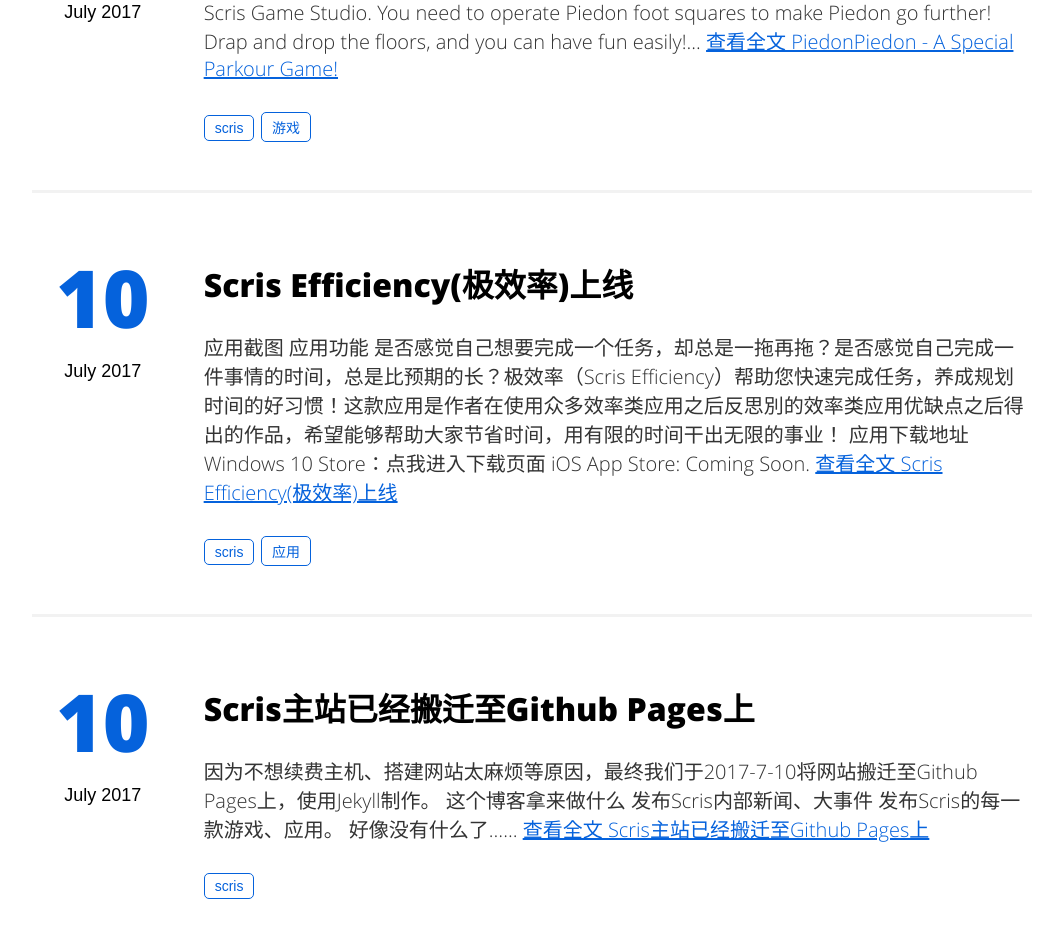
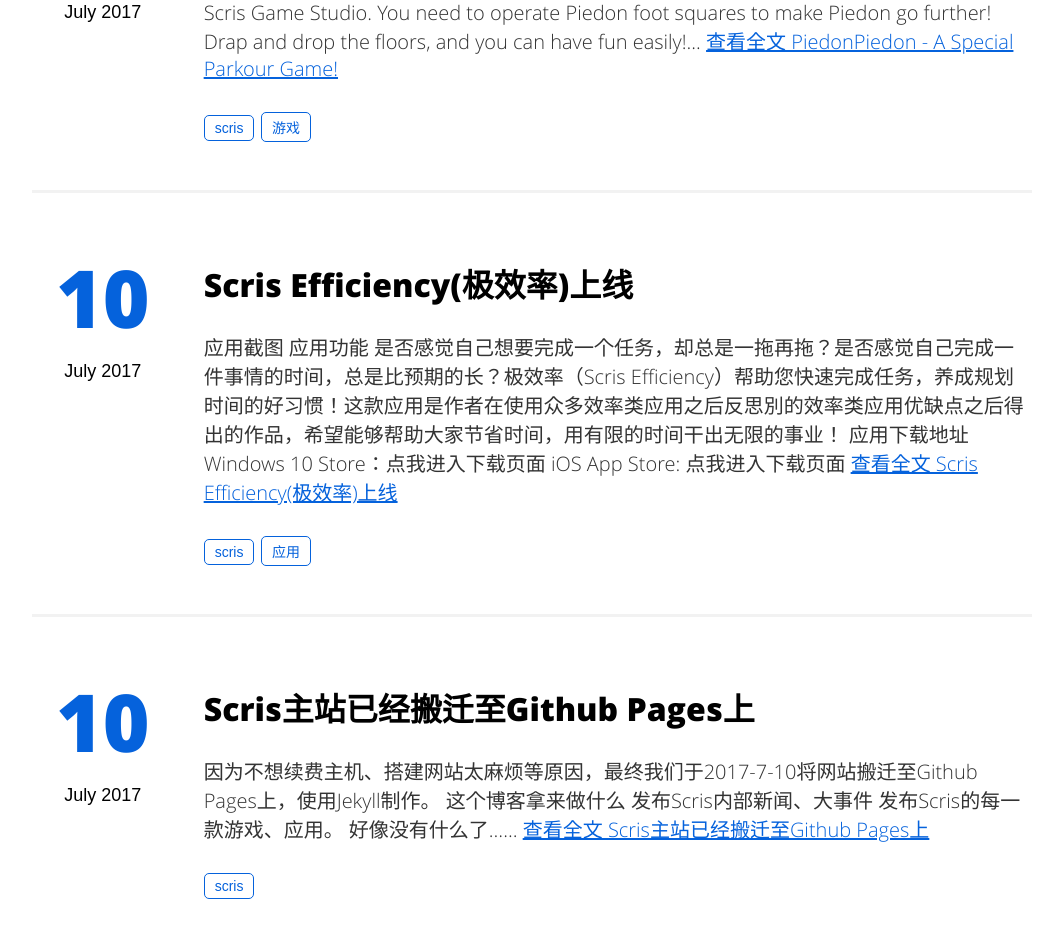
Before and after one commit to ScrisStudio/scris.top, a Jekyll site: the page built from index.html, in a window 1280 px wide. Shown: the part 1066-2006 px from the top of the page, without its empty margins (108-1171 px from the left). Built offline with Jekyll 4.4.1, drawn with Linux system fonts in a browser that asks for light colours; comment, search, counter and statistics services are not loaded.

Commit message:
Update 2017-07-10-SeffiApp.md

```diff
--- a/_posts/2017-07-10-SeffiApp.md
+++ b/_posts/2017-07-10-SeffiApp.md
@@ -28,4 +28,4 @@
 
 ## 应用下载地址
 * Windows 10 Store：[点我进入下载页面](https://www.microsoft.com/zh-cn/store/p/scrisefficiency/9pm39hfxdzbc#)
-* iOS App Store: Coming Soon.
+* iOS App Store: [点我进入下载页面](https://itunes.apple.com/us/app/scris-efficiency/id1257384118?mt=8)
```
